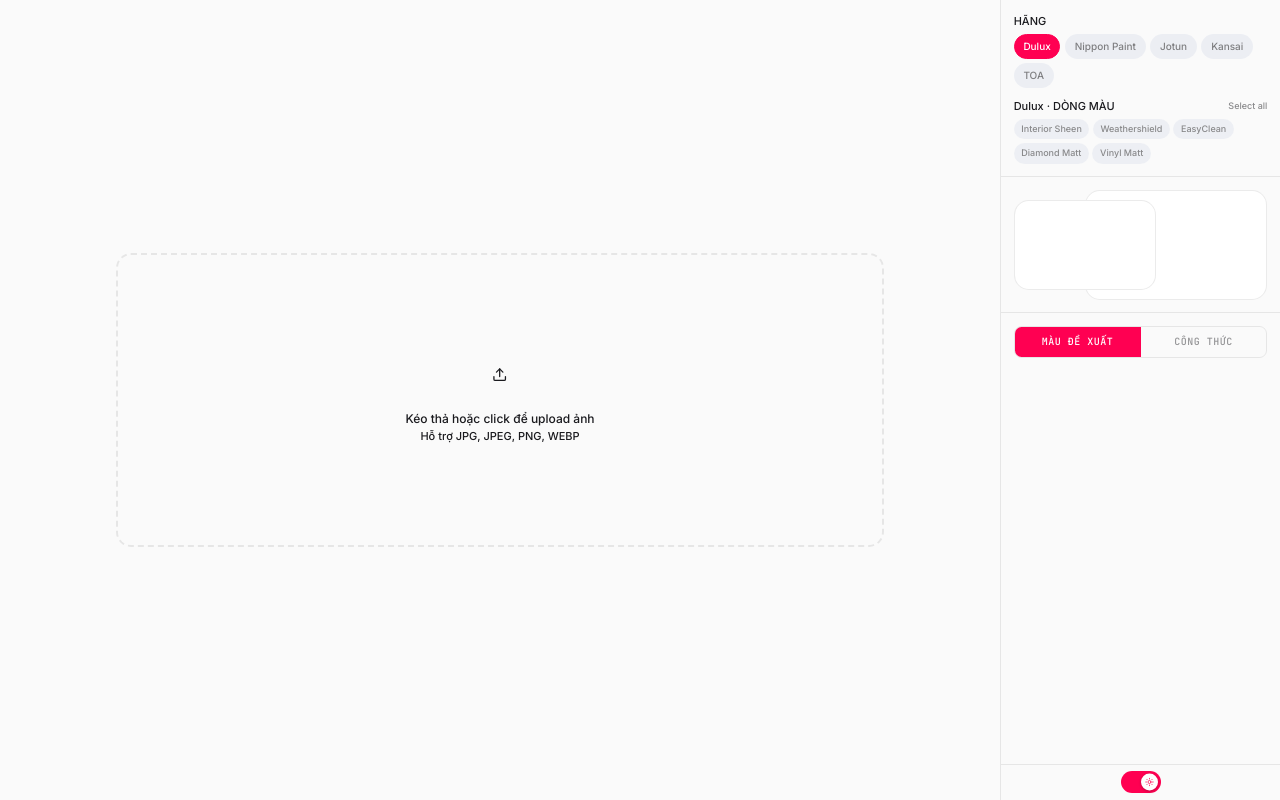
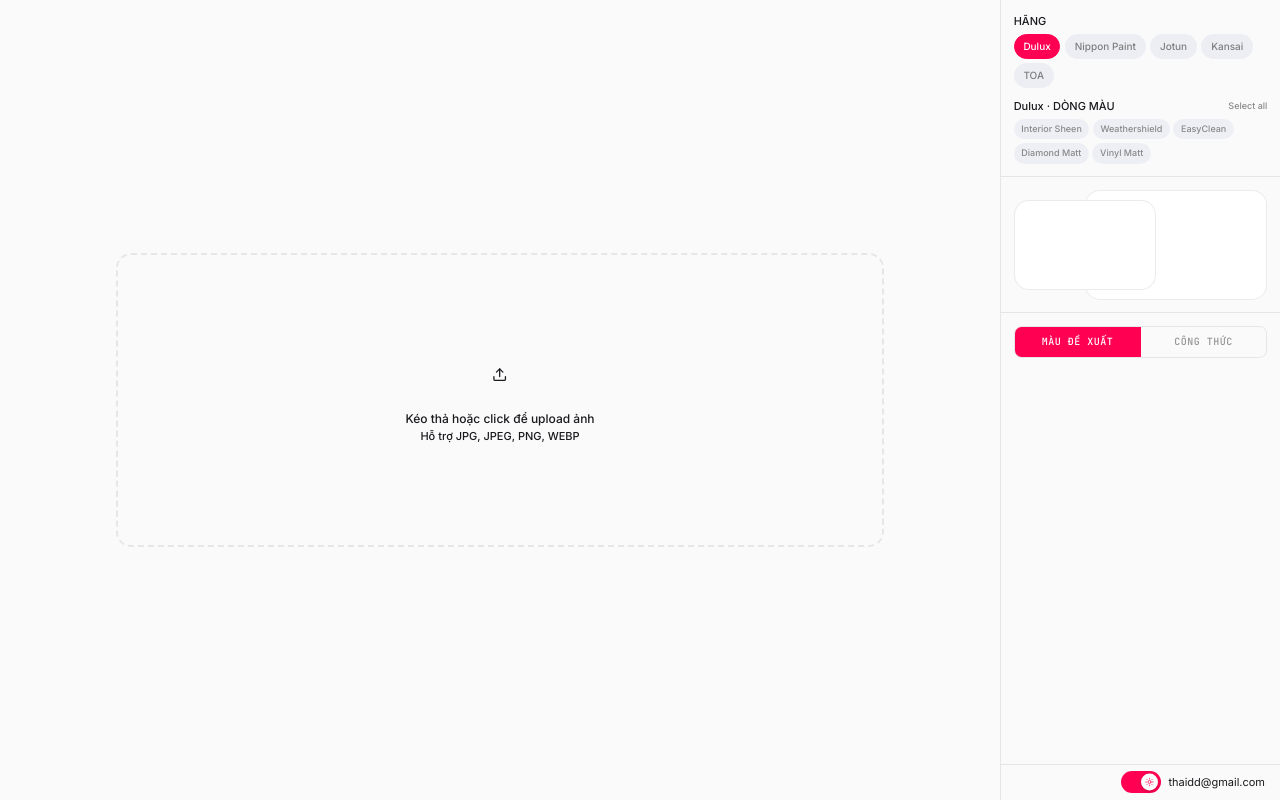
Before and after one commit to DuyTh4i/color-mixer-fe, a React (Vite) app: page / in a window 1280 px wide. Built offline with nearby package versions, Linux system fonts and the light colour scheme.

Commit message:
add email footer

```diff
--- a/src/app/App.tsx
+++ b/src/app/App.tsx
@@ -703,7 +703,7 @@ export default function App() {
             </div>
 
             {/* Footer controls: Dark mode */}
-            <div className="border-t border-border shrink-0 flex items-center justify-center py-2.5 bg-background/50">
+            <div className="border-t border-border shrink-0 flex items-center justify-center px-4 py-2.5 bg-background/50 relative">
               <button onClick={() => setIsDarkMode(prev => !prev)} className="relative rounded-full transition-colors duration-300"
                 style={{ width: 44, height: 24, background: isDarkMode ? "#3a3a42" : "#ff0052", border: "none", cursor: "pointer" }}>
                 <div className="absolute top-1/2 -translate-y-1/2 rounded-full flex items-center justify-center transition-all duration-300"
@@ -711,6 +711,7 @@ export default function App() {
                   {isDarkMode ? <Moon style={{ width: 10, height: 10, color: "#5a5a66" }} /> : <Sun style={{ width: 10, height: 10, color: "#ff0052" }} />}
                 </div>
               </button>
+              <span className="absolute right-4 text-foreground/40 text-xs font-medium select-none">thaidd@gmail.com</span>
             </div>
           </div>
         </div>
@@ -934,7 +935,7 @@ export default function App() {
                 </div>
               )}
             </div>
-            <div className="border-t border-border shrink-0 flex items-center justify-center" style={{ padding: "clamp(6px, 0.52vw, 10px) clamp(10px, 0.83vw, 16px)" }}>
+            <div className="border-t border-border shrink-0 flex items-center justify-center relative" style={{ padding: "clamp(6px, 0.52vw, 10px) clamp(10px, 0.83vw, 16px)" }}>
               <button onClick={() => setIsDarkMode(prev => !prev)} className="relative rounded-full transition-colors duration-300"
                 style={{ width: "clamp(40px, 3.12vw, 56px)", height: "clamp(22px, 1.72vw, 30px)", background: isDarkMode ? "#3a3a42" : "#ff0052", border: "none", cursor: "pointer" }}>
                 <div className="absolute top-1/2 -translate-y-1/2 rounded-full flex items-center justify-center transition-all duration-300"
@@ -942,6 +943,7 @@ export default function App() {
                   {isDarkMode ? <Moon style={{ width: "clamp(9px, 0.68vw, 13px)", height: "clamp(9px, 0.68vw, 13px)", color: "#5a5a66" }} /> : <Sun style={{ width: "clamp(9px, 0.68vw, 13px)", height: "clamp(9px, 0.68vw, 13px)", color: "#ff0052" }} />}
                 </div>
               </button>
+              <span className="absolute right-4 text-foreground/40 select-none" style={{ fontSize: "clamp(11px, 0.68vw, 14px)" }}>thaidd@gmail.com</span>
             </div>
           </aside>
         </div>
```
